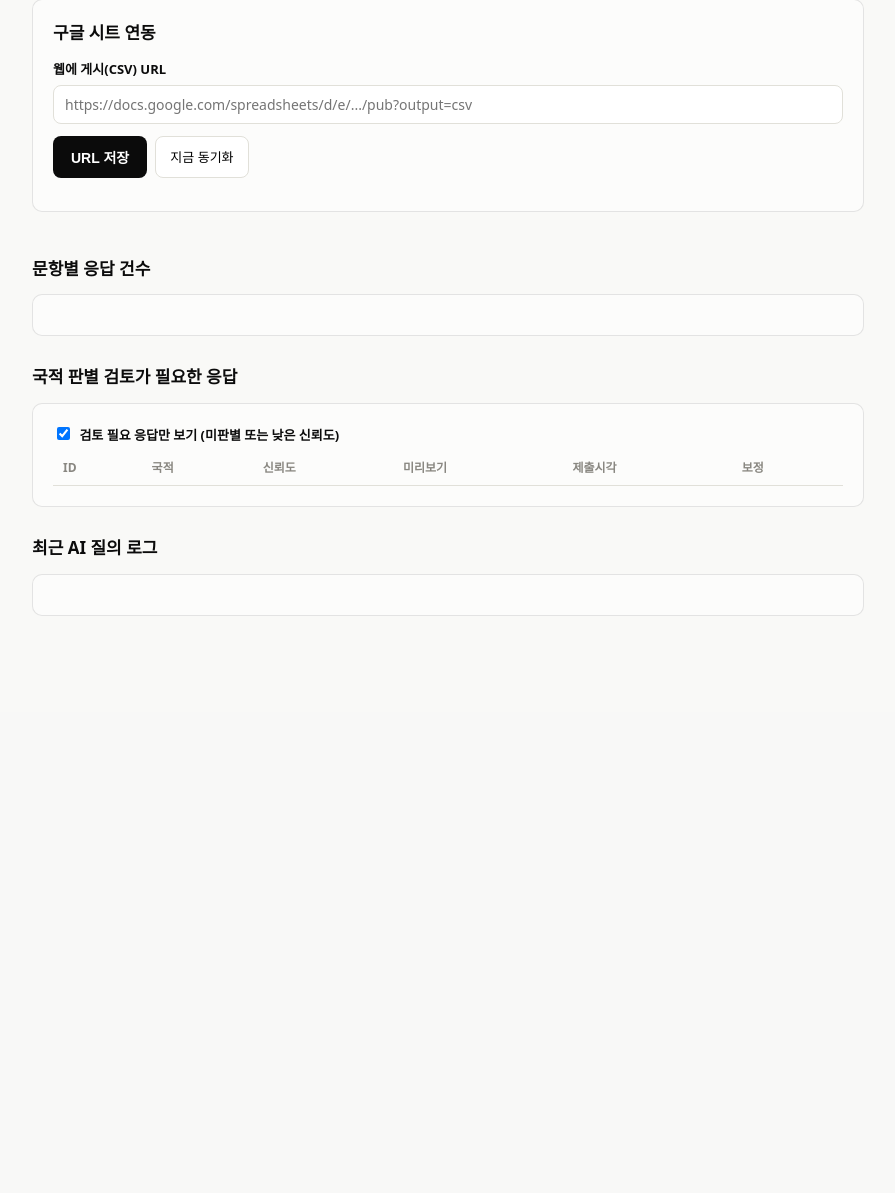
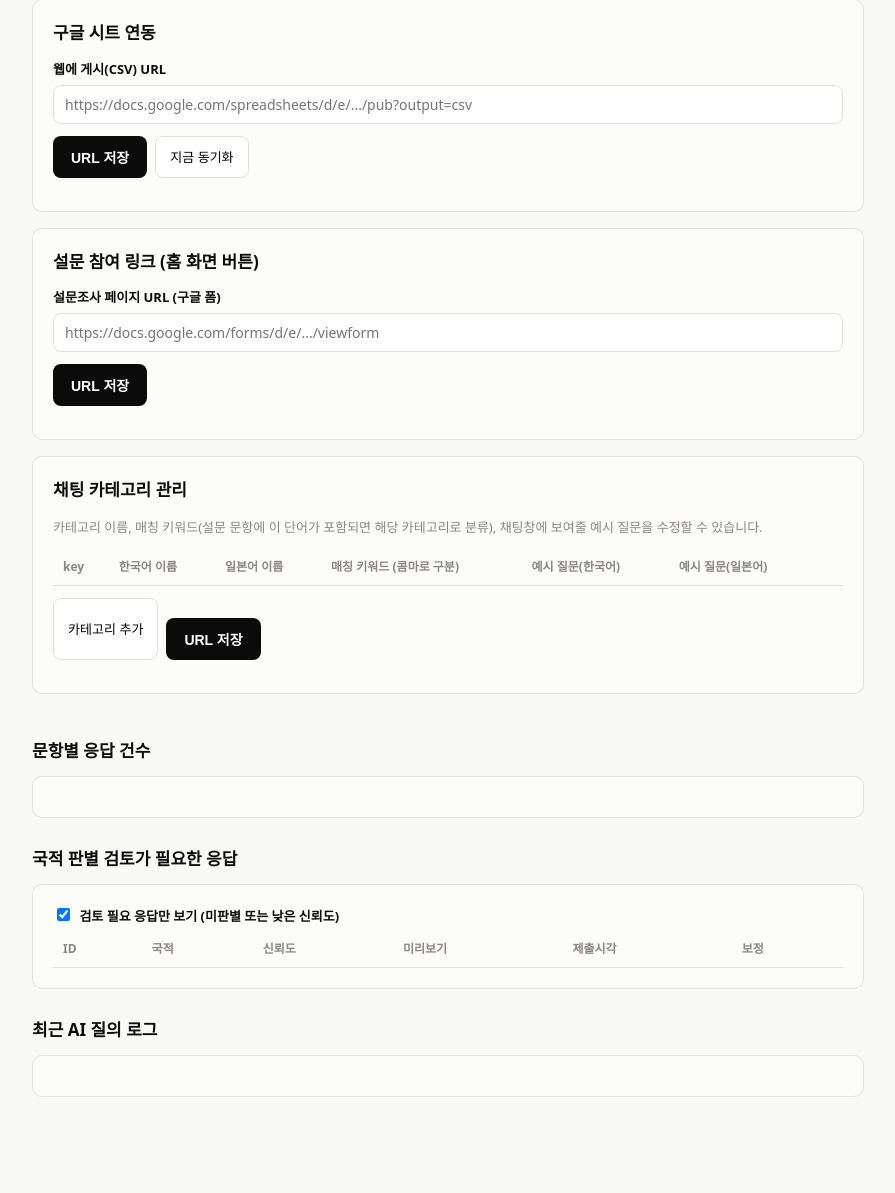
Before and after one commit to LSWCNE/KR_JP_Special, a FastAPI app: template app/templates/admin.html in a window 1280 px wide. Shown: the part 189-1382 px from the top of the page, without its empty margins (192-1087 px from the left). Before the commit the page ends 805 px from the top, so only its background shows below. Run offline with FastAPI, Linux system fonts and the light colour scheme; the template is opened without the code that fills it, so the values that code supplies are empty.

Commit message:
파일 수정

```diff
--- a/app/services/sheet_sync.py
+++ b/app/services/sheet_sync.py
@@ -19,6 +19,7 @@ from app.services.lang_detect import classify_response_row
 CSV_URL_KEY = "csv_url"
 LAST_SYNCED_AT_KEY = "last_synced_at"
 LAST_SYNC_SUMMARY_KEY = "last_sync_summary"
+SURVEY_FORM_URL_KEY = "survey_form_url"
 
 TIMESTAMP_HEADER_CANDIDATES = {"타임스탬프", "timestamp", "タイムスタンプ"}
 
--- a/app/static/app.js
+++ b/app/static/app.js
@@ -28,6 +28,22 @@ function escapeHtml(str) {
     .replace(/"/g, "&quot;")
     .replace(/'/g, "&#39;");
 }
+
+async function loadSurveyLink() {
+  const link = document.getElementById("survey-link");
+  if (!link) return;
+  try {
+    const { survey_form_url } = await api("/api/ai/survey-url");
+    if (survey_form_url) {
+      link.href = survey_form_url;
+      link.style.display = "";
+    }
+  } catch (e) {
+    // 설문 링크는 부가 기능이므로 실패해도 조용히 무시
+  }
+}
+
+document.addEventListener("DOMContentLoaded", loadSurveyLink);
 
 function renderMarkdown(text) {
   const escaped = escapeHtml(text || "");
--- a/app/static/i18n.js
+++ b/app/static/i18n.js
@@ -5,6 +5,7 @@ const I18N = {
     "nav.brand": "한일문화교류 MVP",
     "nav.chat": "AI 채팅",
     "nav.admin": "관리자",
+    "nav.survey": "설문 참여하기",
     "nav.logout": "로그아웃",
     "lang.toggle": "日本語",
 
@@ -23,12 +24,24 @@ const I18N = {
     "chat.hint": "예시: \"일본 학생들이 좋아하는 한국 음식은?\" · \"한국 학생들에게 인기있는 일본 애니는?\" · \"일본인에게 추천할 만한 한국 여행지 알려줘\" · \"요즘 유행하는 애니메이션 추천해줘\"",
     "chat.generating": "답변을 생성하는 중...",
     "chat.error_prefix": "오류: ",
+    "chat.example_prefix": "예시: ",
 
     "admin.title": "데이터 관리 대시보드",
     "admin.subtitle": "구글 시트 동기화 상태와 응답 국적 자동 판별 결과를 점검·보정합니다.",
     "admin.sheet_section_title": "구글 시트 연동",
     "admin.csv_label": "웹에 게시(CSV) URL",
     "admin.save_btn": "URL 저장",
+    "admin.survey_url_section_title": "설문 참여 링크 (홈 화면 버튼)",
+    "admin.survey_url_label": "설문조사 페이지 URL (구글 폼)",
+    "admin.categories_section_title": "채팅 카테고리 관리",
+    "admin.categories_hint": "카테고리 이름, 매칭 키워드(설문 문항에 이 단어가 포함되면 해당 카테고리로 분류), 채팅창에 보여줄 예시 질문을 수정할 수 있습니다.",
+    "admin.cat_th_key": "key",
+    "admin.cat_th_ko": "한국어 이름",
+    "admin.cat_th_ja": "일본어 이름",
+    "admin.cat_th_keywords": "매칭 키워드 (콤마로 구분)",
+    "admin.cat_th_example_ko": "예시 질문(한국어)",
+    "admin.cat_th_example_ja": "예시 질문(일본어)",
+    "admin.cat_add_btn": "카테고리 추가",
     "admin.sync_btn": "지금 동기화",
     "admin.no_sync_yet": "아직 동기화한 적이 없습니다.",
     "admin.last_sync_prefix": "마지막 동기화: ",
@@ -69,6 +82,7 @@ const I18N = {
     "nav.brand": "日韓文化交流 MVP",
     "nav.chat": "AIチャット",
     "nav.admin": "管理者",
+    "nav.survey": "アンケートに参加",
     "nav.logout": "ログアウト",
     "lang.toggle": "한국어",
 
@@ -87,12 +101,24 @@ const I18N = {
     "chat.hint": "例:「日本の学生が好きな韓国料理は?」・「韓国の学生に人気の日本のアニメは?」・「日本人におすすめの韓国の旅行先を教えて」・「最近流行っているアニメを教えて」",
     "chat.generating": "回答を作成しています...",
     "chat.error_prefix": "エラー: ",
+    "chat.example_prefix": "例: ",
 
     "admin.title": "データ管理ダッシュボード",
     "admin.subtitle": "Googleスプレッドシートの同期状況と、回答の国籍自動判定結果を確認・修正します。",
     "admin.sheet_section_title": "Googleスプレッドシート連携",
     "admin.csv_label": "ウェブに公開(CSV)のURL",
     "admin.save_btn": "URLを保存",
+    "admin.survey_url_section_title": "アンケート参加リンク(ホーム画面のボタン)",
+    "admin.survey_url_label": "アンケートページURL(Googleフォーム)",
+    "admin.categories_section_title": "チャットカテゴリー管理",
+    "admin.categories_hint": "カテゴリー名、マッチングキーワード(設問にこの単語が含まれる場合そのカテゴリーに分類)、チャット画面に表示する例文を編集できます。",
+    "admin.cat_th_key": "key",
+    "admin.cat_th_ko": "韓国語名",
+    "admin.cat_th_ja": "日本語名",
+    "admin.cat_th_keywords": "マッチングキーワード(カンマ区切り)",
+    "admin.cat_th_example_ko": "例文(韓国語)",
+    "admin.cat_th_example_ja": "例文(日本語)",
+    "admin.cat_add_btn": "カテゴリーを追加",
     "admin.sync_btn": "今すぐ同期",
     "admin.no_sync_yet": "まだ同期されていません。",
     "admin.last_sync_prefix": "最終同期: ",
--- a/app/templates/admin.html
+++ b/app/templates/admin.html
@@ -14,6 +14,40 @@
     <button class="secondary" id="sync-btn" data-i18n="admin.sync_btn">지금 동기화</button>
   </div>
   <p class="hint" id="sync-status" style="margin-top:10px"></p>
+</div>
+
+<div class="card">
+  <h2 style="margin-top:0" data-i18n="admin.survey_url_section_title">설문 참여 링크 (홈 화면 버튼)</h2>
+  <label style="margin-top:0" data-i18n="admin.survey_url_label">설문조사 페이지 URL (구글 폼)</label>
+  <input type="text" id="survey-url" placeholder="https://docs.google.com/forms/d/e/.../viewform">
+  <div style="display:flex; gap:8px; margin-top:12px;">
+    <button class="primary" style="margin-top:0" id="save-survey-url-btn" data-i18n="admin.save_btn">URL 저장</button>
+  </div>
+  <p class="hint" id="survey-url-status" style="margin-top:10px"></p>
+</div>
+
+<div class="card">
+  <h2 style="margin-top:0" data-i18n="admin.categories_section_title">채팅 카테고리 관리</h2>
+  <p class="hint" data-i18n="admin.categories_hint">카테고리 이름, 매칭 키워드(설문 문항에 이 단어가 포함되면 해당 카테고리로 분류), 채팅창에 보여줄 예시 질문을 수정할 수 있습니다.</p>
+  <div style="overflow-x:auto">
+  <table id="categories-table">
+    <thead><tr>
+      <th data-i18n="admin.cat_th_key">key</th>
+      <th data-i18n="admin.cat_th_ko">한국어 이름</th>
+      <th data-i18n="admin.cat_th_ja">일본어 이름</th>
+      <th data-i18n="admin.cat_th_keywords">매칭 키워드 (콤마로 구분)</th>
+      <th data-i18n="admin.cat_th_example_ko">예시 질문(한국어)</th>
+      <th data-i18n="admin.cat_th_example_ja">예시 질문(일본어)</th>
+      <th></th>
+    </tr></thead>
+    <tbody id="categories-tbody"></tbody>
+  </table>
+  </div>
+  <div style="display:flex; gap:8px; margin-top:12px;">
+    <button class="secondary" id="add-category-btn" data-i18n="admin.cat_add_btn">카테고리 추가</button>
+    <button class="primary" id="save-categories-btn" data-i18n="admin.save_btn">저장</button>
+  </div>
+  <p class="hint" id="categories-status" style="margin-top:10px"></p>
 </div>
 
 <div class="stat-grid" id="stat-grid"></div>
@@ -45,6 +79,7 @@
 async function loadSettings() {
   const s = await api("/api/admin/settings");
   document.getElementById("csv-url").value = s.csv_url || "";
+  document.getElementById("survey-url").value = s.survey_form_url || "";
   document.getElementById("sync-status").textContent = s.last_synced_at
     ? t("admin.last_sync_prefix") + s.last_synced_at.slice(0, 19).replace("T", " ")
     : t("admin.no_sync_yet");
@@ -57,6 +92,12 @@ document.getElementById("save-url-btn").addEventListener("click", async () => {
   document.getElementById("sync-status").textContent = res.warning
     ? `⚠ ${res.warning}`
     : t("admin.url_saved");
+});
+
+document.getElementById("save-survey-url-btn").addEventListener("click", async () => {
+  const survey_form_url = document.getElementById("survey-url").value.trim();
+  await api("/api/admin/settings", { method: "POST", body: JSON.stringify({ survey_form_url }) });
+  document.getElementById("survey-url-status").textContent = t("admin.url_saved");
 });
 
 document.getElementById("sync-btn").addEventListener("click", async () => {
@@ -130,6 +171,59 @@ async function toggleExcluded(id, value) {
   loadStats();
 }
 
+let categoriesData = [];
+
+function renderCategoriesTable() {
+  const tbody = document.getElementById("categories-tbody");
+  tbody.innerHTML = categoriesData.map((c, i) => `
+    <tr>
+      <td><input type="text" value="${c.key || ""}" data-field="key" data-idx="${i}" style="width:90px"></td>
+      <td><input type="text" value="${c.ko || ""}" data-field="ko" data-idx="${i}" style="width:80px"></td>
+      <td><input type="text" value="${c.ja || ""}" data-field="ja" data-idx="${i}" style="width:80px"></td>
+      <td><input type="text" value="${(c.keywords || []).join(", ")}" data-field="keywords" data-idx="${i}" style="width:180px"></td>
+      <td><input type="text" value="${c.example_ko || ""}" data-field="example_ko" data-idx="${i}" style="width:220px"></td>
+      <td><input type="text" value="${c.example_ja || ""}" data-field="example_ja" data-idx="${i}" style="width:220px"></td>
+      <td><button class="secondary" data-remove-idx="${i}">✕</button></td>
+    </tr>
+  `).join("");
+
+  tbody.querySelectorAll("input").forEach(inp => {
+    inp.addEventListener("input", () => {
+      const idx = Number(inp.dataset.idx);
+      const field = inp.dataset.field;
+      categoriesData[idx][field] = field === "keywords"
+        ? inp.value.split(",").map(s => s.trim()).filter(Boolean)
+        : inp.value;
+    });
+  });
+  tbody.querySelectorAll("[data-remove-idx]").forEach(btn => {
+    btn.addEventListener("click", () => {
+      categoriesData.splice(Number(btn.dataset.removeIdx), 1);
+      renderCategoriesTable();
+    });
+  });
+}
+
+document.getElementById("add-category-btn").addEventListener("click", () => {
+  categoriesData.push({ key: "", ko: "", ja: "", keywords: [], example_ko: "", example_ja: "" });
+  renderCategoriesTable();
+});
+
+document.getElementById("save-categories-btn").addEventListener("click", async () => {
+  const statusEl = document.getElementById("categories-status");
+  try {
+    await api("/api/admin/categories", { method: "POST", body: JSON.stringify({ categories: categoriesData }) });
+    statusEl.textContent = t("admin.url_saved");
+  } catch (e) {
+    statusEl.textContent = t("chat.error_prefix") + e.message;
+  }
+});
+
+async function loadCategoriesAdmin() {
+  categoriesData = await api("/api/admin/categories");
+  renderCategoriesTable();
+}
+
 async function loadAiLogs() {
   const logs = await api("/api/ai/logs?limit=10");
   document.getElementById("ai-log-list").innerHTML = logs.length ? logs.map(l => `
@@ -144,6 +238,7 @@ function loadAllDynamic() {
   loadSettings();
   loadStats();
   loadResponses();
+  loadCategoriesAdmin();
   loadAiLogs();
 }
 
--- a/app/templates/base.html
+++ b/app/templates/base.html
@@ -10,6 +10,7 @@
 <nav class="nav">
   <a class="brand" href="/" data-i18n="nav.brand">한일문화교류 MVP</a>
   <a class="tab {% block nav_home %}{% endblock %}" href="/" data-i18n="nav.chat">AI 채팅</a>
+  <a class="tab" id="survey-link" href="#" target="_blank" rel="noopener" style="display:none" data-i18n="nav.survey">설문 참여하기</a>
   {% if is_admin %}<a class="tab {% block nav_admin %}{% endblock %}" href="/admin" data-i18n="nav.admin">관리자</a>{% endif %}
   <button class="secondary" id="lang-toggle-btn" style="margin-left:auto">日本語</button>
   {% if is_admin %}
```
Also changed, not shown: app/routers/admin.py (+27 -6 lines), app/routers/ai.py (+14 -4 lines), app/schemas.py (+15 -1 lines), app/services/rag.py (+63 -23 lines), app/templates/chat.html (+15 -2 lines).
